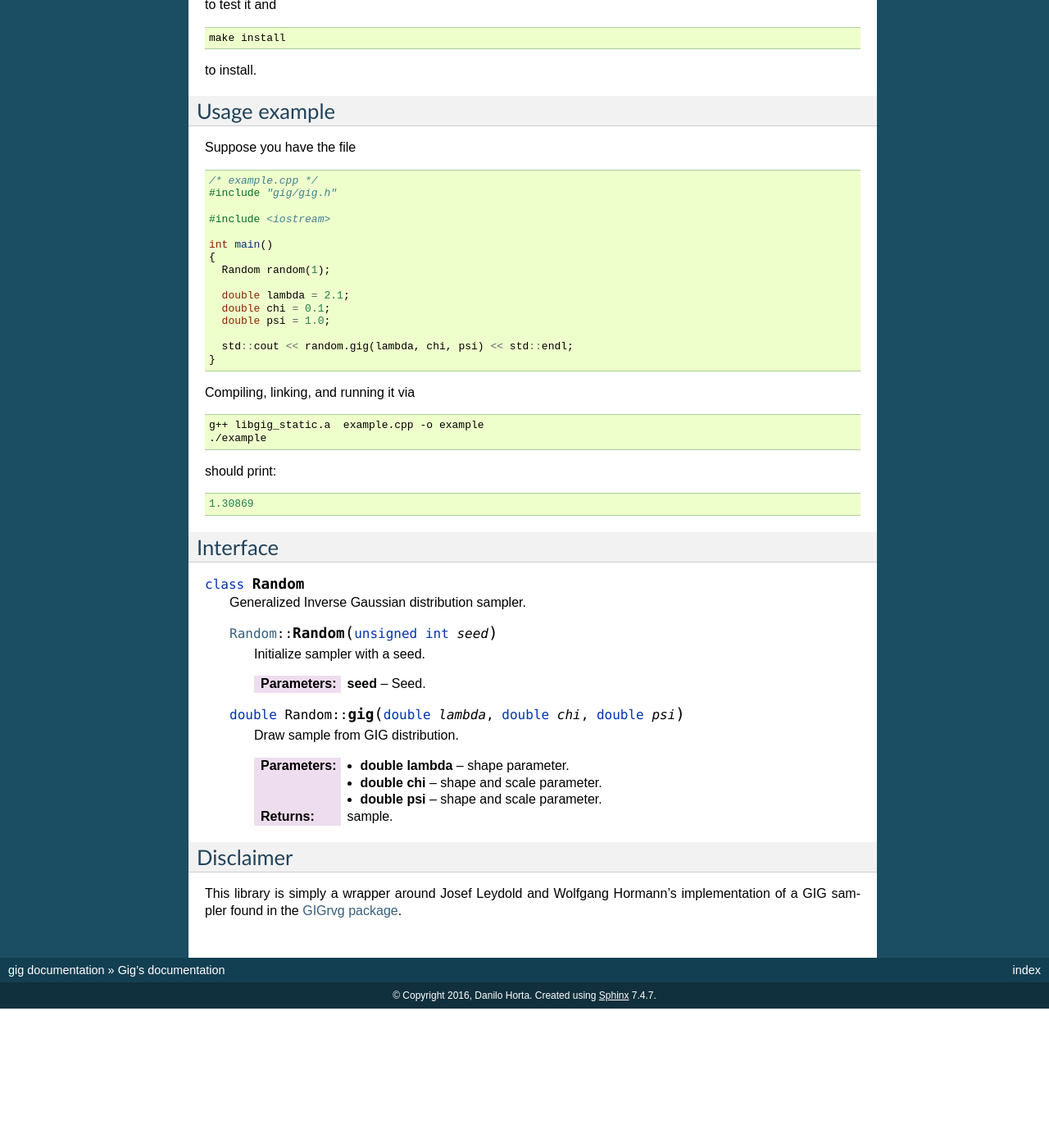
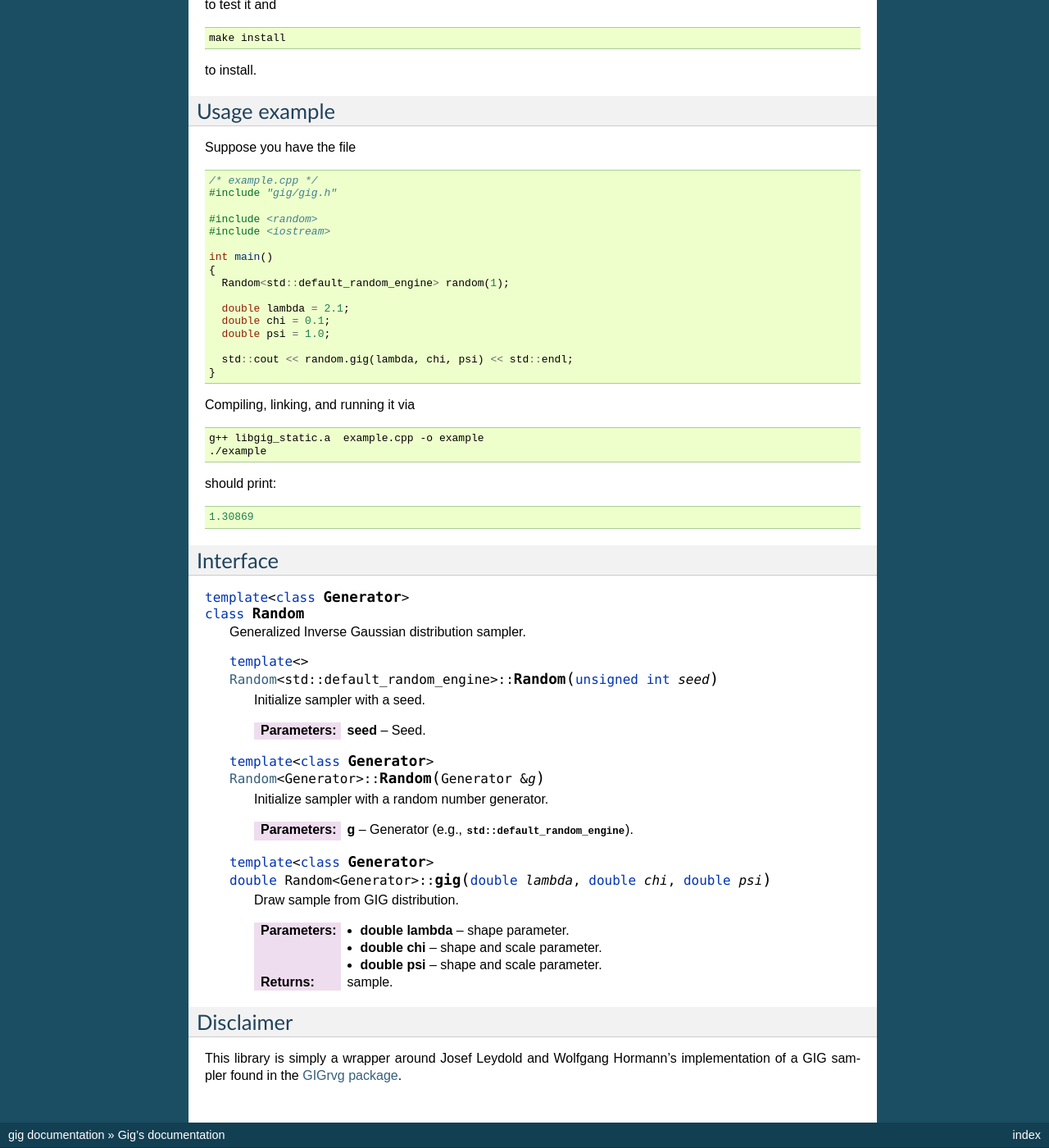
Before and after one commit to horta/gig, a Sphinx documentation site: the page built from doc/index.rst, in a window 1280 px wide and 1400 px high, scrolled down 598 px. Shown: the whole window at 82% size. Built offline with Sphinx 7.4.7, drawn with Linux system fonts in a browser that asks for light colours; before the commit the page ends 1828 px from its top, so only the background shows below that.

Commit message:
tempalte doc

```diff
--- a/doc/index.rst
+++ b/doc/index.rst
@@ -61,11 +61,12 @@ Suppose you have the file
   /* example.cpp */
   #include "gig/gig.h"
 
+  #include <random>
   #include <iostream>
 
   int main()
   {
-    Random random(1);
+    Random<std::default_random_engine> random(1);
 
     double lambda = 2.1;
     double chi = 0.1;
@@ -89,17 +90,23 @@ should print::
 Interface
 ---------
 
-.. cpp:class:: Random
+.. cpp:class:: template< class Generator > Random
 
   Generalized Inverse Gaussian distribution sampler.
 
-  .. cpp:function:: Random::Random(unsigned int seed)
+  .. cpp:function:: template<> Random<std::default_random_engine>::Random(unsigned int seed)
 
     Initialize sampler with a seed.
 
     :param seed: Seed.
 
-  .. cpp:function:: double Random::gig(double lambda, double chi, double psi)
+  .. cpp:function:: template< class Generator > Random<Generator>::Random(Generator& g)
+
+    Initialize sampler with a random number generator.
+
+    :param g: Generator (e.g., :cpp:class:`std::default_random_engine`).
+
+  .. cpp:function:: template< class Generator > double Random<Generator>::gig(double lambda, double chi, double psi)
 
     Draw sample from GIG distribution.
 
```
Also changed, not shown: README.md (+2 -1 lines).
